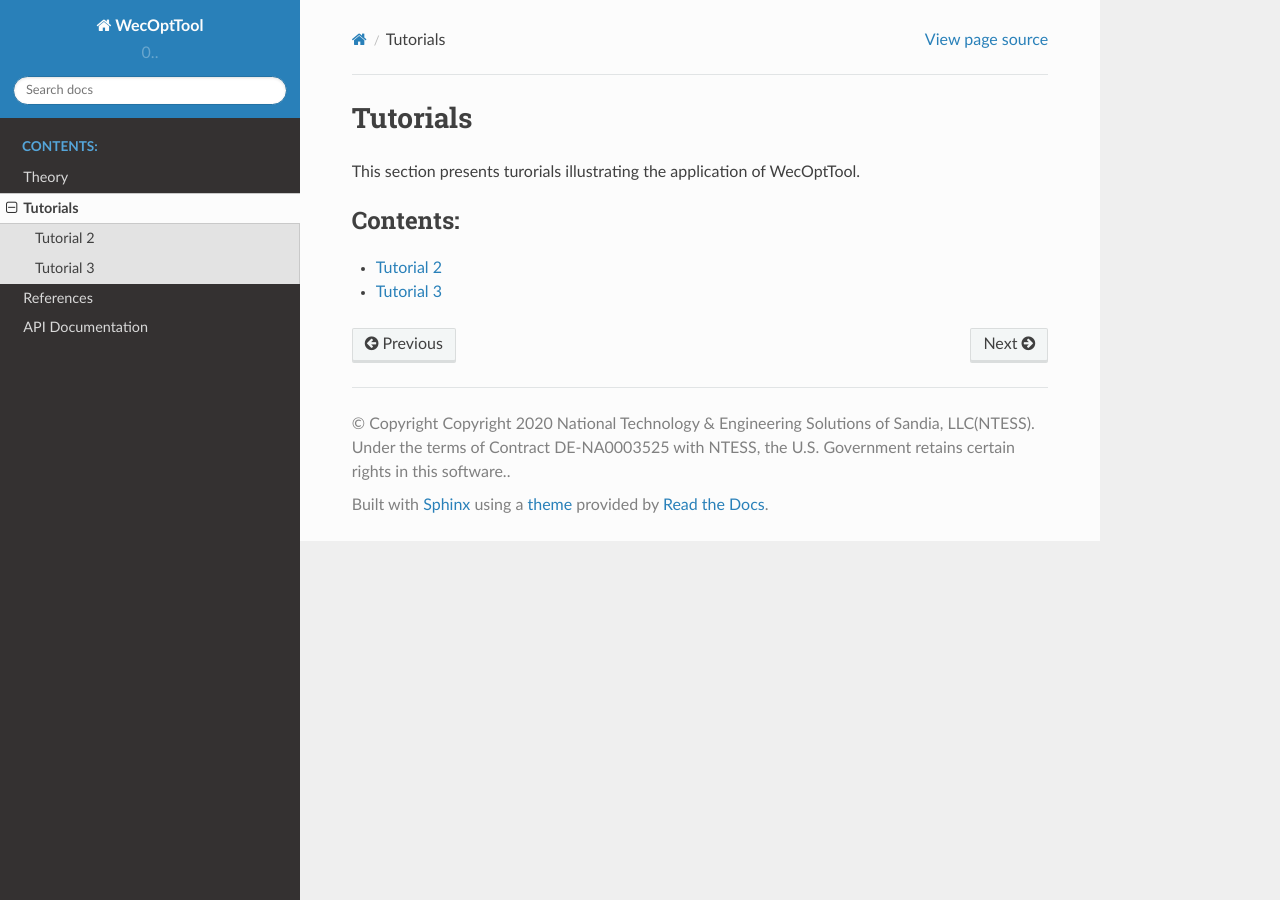
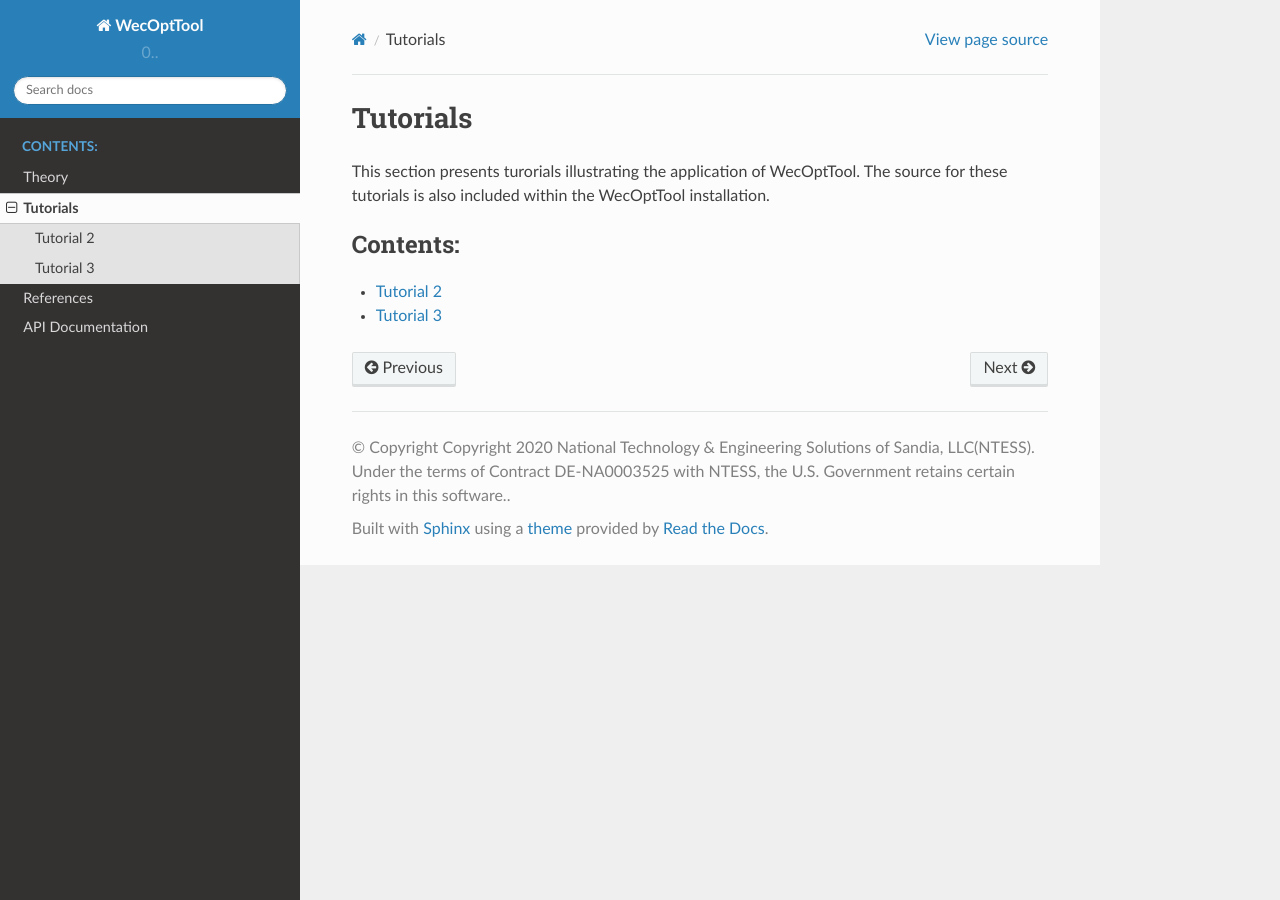
Before and after one commit to sandialabs/WecOptTool, a Sphinx documentation site: the page built from docs/source/tutorials.rst, in a window 1280 px wide. Built offline with Sphinx 7.4.7 and the Read the Docs theme 2.0.0, drawn with Linux system fonts in a browser that asks for light colours; pages that are not in the unit, such as notebooks, are missing from menus.

Commit message:
minor updates

```diff
--- a/docs/source/tutorials.rst
+++ b/docs/source/tutorials.rst
@@ -1,6 +1,7 @@
 Tutorials
 =========
 This section presents turorials illustrating the application of WecOptTool.
+The source for these tutorials is also included within the WecOptTool installation.
 
 .. toctree::
     :maxdepth: 1
```
